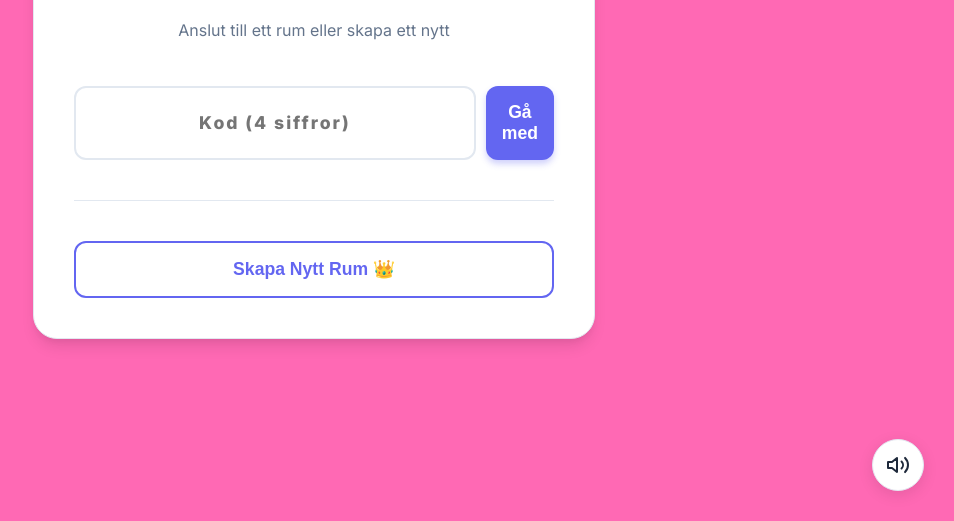
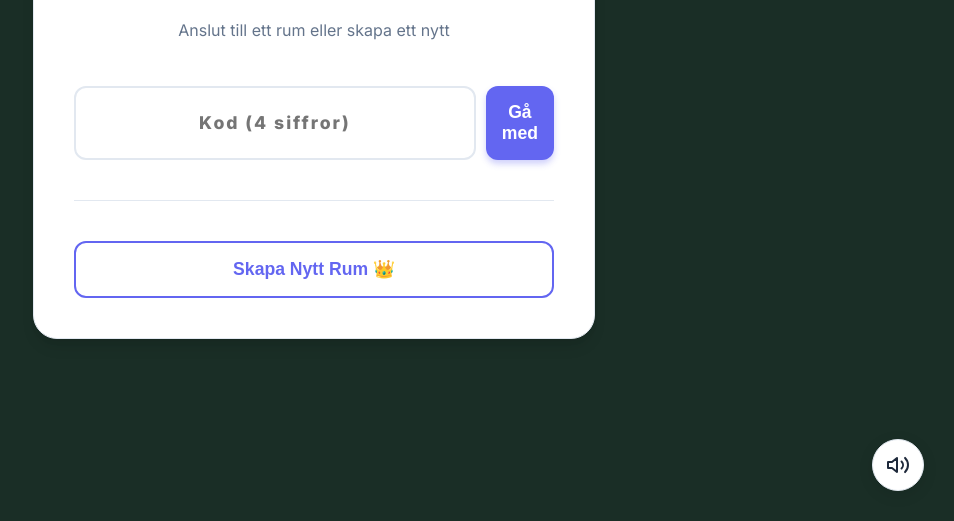
Before and after one commit to Albinovargen/tunering-server, a website: page index.html in a window 1280 px wide. Shown: the part 279-800 px from the top of the page, without its empty margins (326-1280 px from the left). Drawn offline with nearby package versions, Linux system fonts and the light colour scheme; no server answers.

Commit message:
style: change background to deep matte green

```diff
--- a/index.html
+++ b/index.html
@@ -11,7 +11,7 @@
     <style>
         /* --- MODERN PALETT --- */
         :root {
-            --bg-main: hotpink;
+            --bg-main: #1a2e26;
             --primary: #6366f1;
             /* Soft Indigo */
             --primary-hover: #4f46e5;
```
